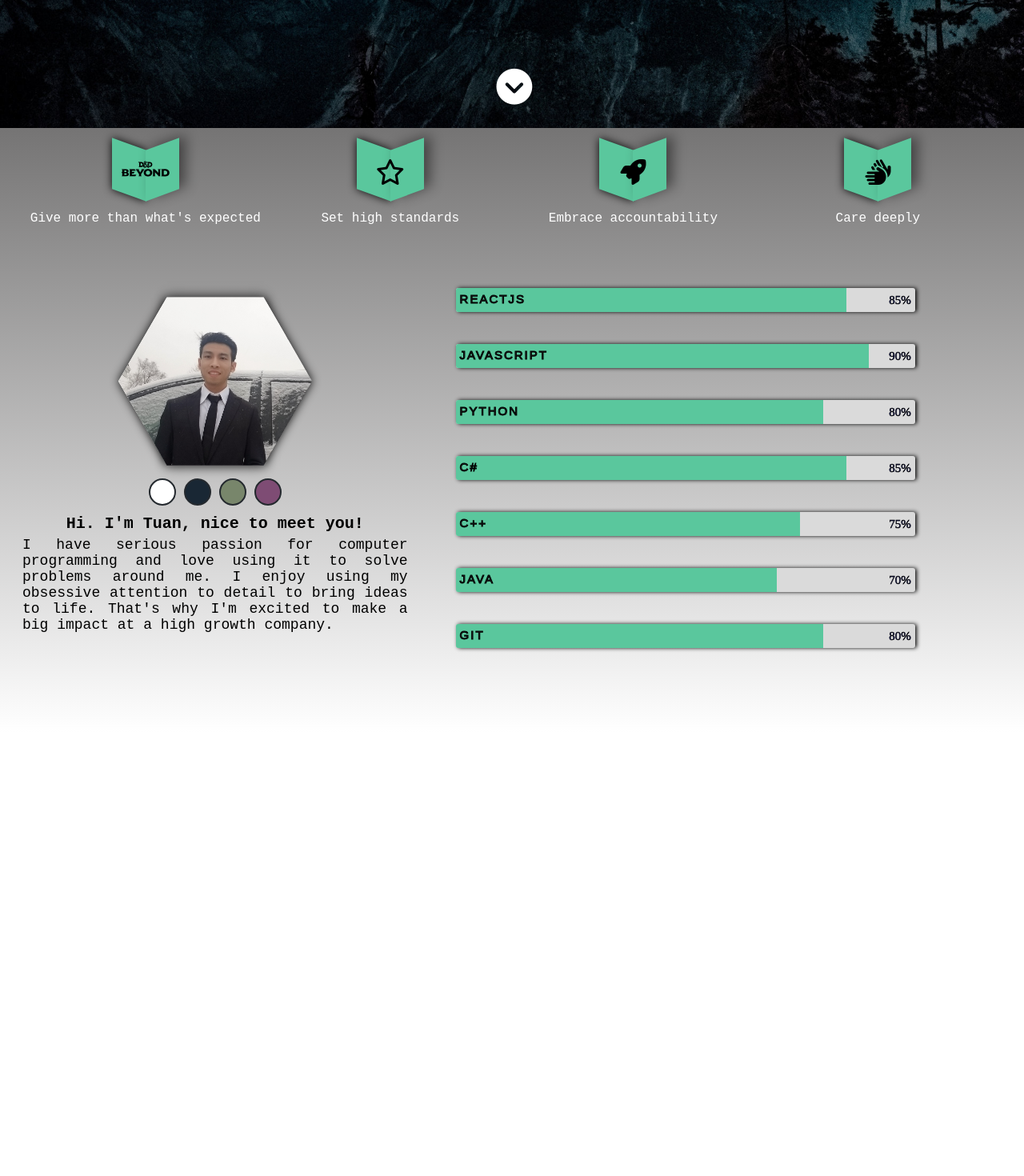
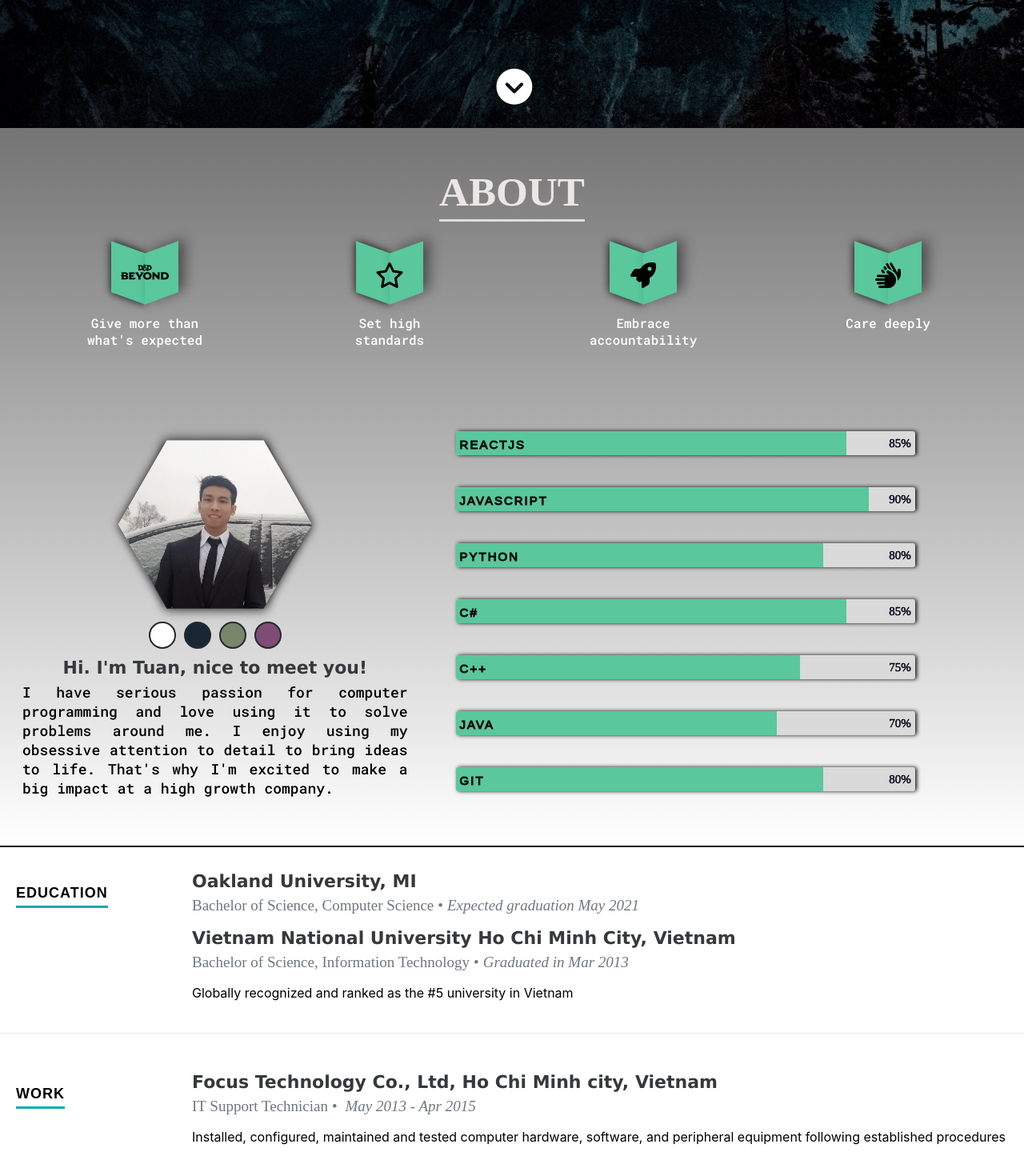
Before and after one commit to tuan0101/portfolio, a React (Create React App) app: page / in a window 1280 px wide. Shown: the part 640-2110 px from the top of the page at 80% size. Before the commit the page ends 1556 px from the top, so only its background shows below. Built offline with nearby package versions, Linux system fonts and the light colour scheme.

Commit message:
Education

```diff
--- a/public/css/default.css
+++ b/public/css/default.css
@@ -19,3 +19,17 @@
 
 /* .three { width: 30%;} */
 /* .nine {width: 60%;} */
+
+h4 {
+	font-family: "raleway-bold";
+	text-align: center;
+	font-size: clamp(26pt, 4vw, 40pt);
+	font-weight: 700;
+	color: rgb(235, 230, 230);
+	margin: 50px 0 20px 0;
+}
+
+h4 > span {
+	border-bottom: 3px solid #e0dbdb;
+    padding-bottom: 6px;
+ }
--- a/public/css/media-queries.css
+++ b/public/css/media-queries.css
@@ -137,6 +137,11 @@
       width: 95%;
       margin: 0 20px;
    }
+
+   #about .column-left > p {
+      padding-bottom: 0;
+   }
+
    #about .column-right {
       width: 100%;
       margin: 20px 20px;
@@ -155,13 +160,10 @@
       padding-right: 10px;
       font-size: 12pt;
    }
+}
 
-@media only screen and (max-width: 480px) {
-
-   /* mobile navigation
-   -------------------------------------------------------------------- */
-
-   /* About styles
+@media only screen and (max-width: 650px) {
+/* About
    -------------------------------------------------------------------- */
    #about> .soft-skill {
       display: block;
@@ -170,17 +172,59 @@
    #about> .soft-skill > div {
       width: 100%;
       height: 150px;
-
    }
 
-   #about> .my-skill {
-      width: fit-content;
+   #about .my-skill {
+      max-width: none;
    }
 
-   #about
-   .each-skill {
-      font-size: 11pt;
+/* Education
+   -------------------------------------------------------------------- */
+   #education > div {
+      display: block !important;
+      justify-content: center !important;
    }
+
+   #education .minor-col {
+      padding: 0;
+   }
+
+   #education .minor-col >h1 {
+      width: 100%;
+      text-align: center;
+   }
+
+   #education .main-col> div {
+      text-align: center;
+      padding: 0 10px;
+      margin-right: 0px;
+   }
+
+   #education .main-col> div > .info {
+      font-size: 12.5pt;
+   }
+
+
+   #education .school > div {
+      border-bottom: 1px solid rgb(182, 172, 172);
+      margin-bottom: 20px;
+   }
+
+   .education, .work {
+      border-bottom: none !important;
+   }
+
+   #education .date {
+      font-size: 12.5pt;
+      /* margin-top: 6px; */
+   }
+}
+
+@media only screen and (max-width: 480px) {
+
+   /* mobile navigation
+   -------------------------------------------------------------------- */
+
    /* header styles
    -------------------------------------------------------------------- */
    header .banner {
@@ -197,4 +241,19 @@
    }
 
 
+   /* About styles
+   -------------------------------------------------------------------- */
+   #about> .my-skill {
+      width: fit-content;
+   }
+
+   #about .each-skill {
+      font-size: 11pt;
+   }
+
+   #about .bars{
+      height: fit-content;
+   }
+
+
 }
--- a/public/index.html
+++ b/public/index.html
@@ -7,6 +7,8 @@
   <meta name="viewport" content="width=device-width, initial-scale=1,  maximum-scale=1.0, user-scalable=no" />
   <meta name="theme-color" content="#000000" />
   <meta name="description" content="Web site created using create-react-app" />
+
+  <link href="https://fonts.googleapis.com/css2?family=Roboto+Mono:wght@500&family=Russo+One&display=swap" rel="stylesheet">
 
   <link rel="manifest" href="%PUBLIC_URL%/manifest.json" />
   <link rel="stylesheet" href="%PUBLIC_URL%/css/media-queries.css">
@@ -19,7 +21,7 @@
 </head>
 
 <body>
-  <noscript>You need to enable JavaScript to run this app.</noscript>
+  <!-- <noscript>You need to enable JavaScript to run this app.</noscript> -->
 
   <div id="root"></div>
 
--- a/src/App.js
+++ b/src/App.js
@@ -2,6 +2,7 @@ import './App.css';
 import jsonData from './resumeData.json'
 import About from './Components/About';
 import Header from './Components/Header';
+import Education from './Components/Education';
 import React, { Component } from 'react';
 
 class App extends Component {
@@ -44,6 +45,7 @@ class App extends Component {
         <Header />
         <About data={this.state.resumeData.resume}
                main={this.state.resumeData.main}/>
+        <Education data={this.state.resumeData.resume}/>
       </div>
     );
   }
--- a/src/Components/About.js
+++ b/src/Components/About.js
@@ -25,6 +25,7 @@ function About({ data, main }) {
 
     return (
         <section id="about">
+            <h4 className="about-header"><span>ABOUT</span></h4>
             <div className="soft-skill">
                 <div className="soft-skill1">
                     <div className="my-skill">
--- /dev/null
+++ b/src/Components/Education.js
@@ -0,0 +1,53 @@
+import React from 'react'
+import '../css/education.css';
+
+function Education({ data }) {
+
+    if (data) {
+        var education = data.education.map(function (education) {
+            return <div key={education.school}><h3>{education.school}</h3>
+                <p className="info">{education.degree}<span>&bull;</span><em className="date">{education.graduated}</em></p>
+                <p>{education.description}</p></div>
+        })
+        var works = data.works.map(function (work) {
+            return <div key={work.company}><h3>{work.company}</h3>
+                <p className="info">{work.title}<span>&bull;</span> <em className="date">{work.years}</em></p>
+                <p>{work.description}</p>
+            </div>
+        })
+    }
+
+    return (
+        <section id="education">
+
+            <div className="education">
+                <div className="minor-col">
+                    <h1><span>Education</span></h1>
+                </div>
+
+                <div className="main-col">
+                    <div className="item">
+                        <div className="school">
+                            {education}
+                        </div>
+                    </div>
+                </div>
+            </div>
+
+
+            <div className="work">
+
+                <div className="minor-col">
+                    <h1><span>Work</span></h1>
+                </div>
+
+                <div className="main-col">
+                    {works}
+                </div>
+            </div>
+
+        </section>
+    )
+}
+
+export default Education
--- a/src/Components/Header.js
+++ b/src/Components/Header.js
@@ -12,9 +12,8 @@ function Header() {
                 <ul id="nav" className="nav">
                     <li className="current"><a className="smoothscroll" href="#home">Home</a></li>
                     <li><a className="smoothscroll" href="#about">About</a></li>
-                    <li><a className="smoothscroll" href="#resume">Resume</a></li>
-                    <li><a className="smoothscroll" href="#portfolio">Works</a></li>
-                    <li><a className="smoothscroll" href="#testimonials">Testimonials</a></li>
+                    <li><a className="smoothscroll" href="#project">Projects</a></li>
+                    <li><a className="smoothscroll" href="#education">Education</a></li>
                     <li><a className="smoothscroll" href="#contact">Contact</a></li>
                 </ul>
 
--- a/src/css/about.css
+++ b/src/css/about.css
@@ -1,8 +1,8 @@
 #about {
     background-image: linear-gradient(rgb(117, 116, 116), rgb(255, 255, 255));
     width: 100%;
-    padding-bottom: 66px;
-    position: absolute;
+    padding-bottom: 20px;
+    /* position: absolute; */
     overflow: hidden;
     /* margin-top: 70px; */
     display: block;
@@ -10,15 +10,14 @@
 	  font-family: 'Roboto Mono', monospace;
 }
 
-
-
 .soft-skill {
     display: flex;
     position: relative;
     top: 20px;
-    height: 200px;
+    height: 250px;
     max-width: 1224px;
-    margin-right: 10px;
+    /* margin-right: 10px; */
+    margin: 0  auto;
 }
 
 .soft-skill1, .soft-skill2 {
@@ -27,8 +26,10 @@
   flex: 0.5;
 }
 
-.soft-skill1 > div, .soft-skill2 > div{
+.my-skill {
+  max-width: 150px;
   margin: 0 auto;
+  padding: 0 10px;
 }
 
 .soft-skill > div {
@@ -245,6 +246,7 @@ h3 {
   font-size: 13.5pt;
   text-align: justify;
   margin: 0;
+  padding-bottom: 40px;
 }
 /*----------------------------------------------*/
 /*	Skill Bars
--- /dev/null
+++ b/src/css/education.css
@@ -0,0 +1,61 @@
+#education {
+    /* background: #fff; */
+    border-top: 2px solid black;
+    padding-top: 30px;
+    padding-bottom: 20px;
+    overflow: hidden;
+ }
+
+ #education > div {
+     display: flex;
+ }
+
+ #education h1 {
+    font: 18px/24px 'opensans-bold', sans-serif;
+    font-weight: 700;
+    text-transform: uppercase;
+    letter-spacing: 1px;
+    width: 220px;
+ }
+
+ #education h1 span {
+    border-bottom: 3px solid #11ABB0;
+    padding-bottom: 6px;
+ }
+
+ h3 {
+    -webkit-font-smoothing: antialiased;
+    font: 22px/26px 'Verdana', sans-serif;
+    color: #36393b;
+    font-weight: 700;
+ }
+
+.main-col {
+    float: left;
+}
+
+.main-col > div {
+    margin-right: 20px;
+}
+
+.minor-col {
+    padding-left: 20px;
+    /* width: 30%; */
+}
+
+.education, .work {
+    margin-bottom: 48px;
+    padding-bottom: 24px;
+    border-bottom: 1px solid #E8E8E8;
+ }
+
+ #education .info {
+    margin: 0 20px 0 0;
+    font: 19px/24px 'librebaskerville-italic', serif;
+    color: #6E7881;
+ }
+
+ #education .info span {
+    margin-right: 5px;
+    margin-left: 5px;
+ }
--- a/src/resumeData.json
+++ b/src/resumeData.json
@@ -39,24 +39,24 @@
     "skillmessage": "Here you can create a short write-up of your skills to show off to employers",
     "education": [
       {
-        "school": "University of Kent",
-        "degree": "Masters in Advanced Computer Science",
-        "graduated": "January 2017",
-        "description": "Graduated with Distinction"
+        "school": "Oakland University, MI",
+        "degree": "Bachelor of Science, Computer Science",
+        "graduated": "Expected graduation May 2021",
+        "description": ""
+      },
+      {
+        "school": "Vietnam National University Ho Chi Minh City, Vietnam",
+        "degree": "Bachelor of Science, Information Technology",
+        "graduated": "Graduated in Mar 2013",
+        "description": "Globally recognized and ranked as the #5 university in Vietnam"
       }
     ],
-    "work": [
+    "works": [
       {
-        "company": "Clever Programmer",
-        "title": "Team Member && React Specialist",
-        "years": "April 2020 - Present",
-        "description": "Teaching ReactJS to thousands of students."
-      },
-      {
-        "company": "Lindar Media",
-        "title": "Software Engineer",
-        "years": "Nov 2019 - April 2020",
-        "description": "Building MrQ, a gambling website."
+        "company": "Focus Technology Co., Ltd, Ho Chi Minh city, Vietnam",
+        "title": "IT Support Technician",
+        "years": "May 2013 - Apr 2015",
+        "description": "Installed, configured, maintained and tested computer hardware, software, and peripheral equipment following established procedures"
       }
     ],
     "skills": [
```
